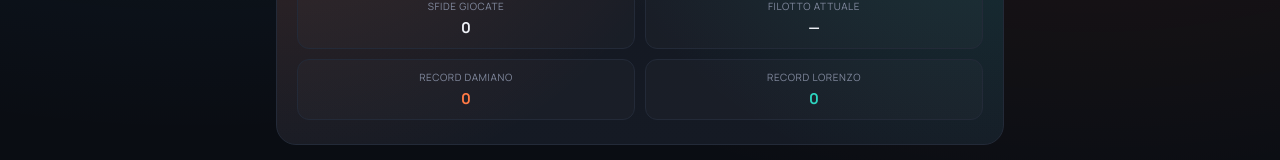
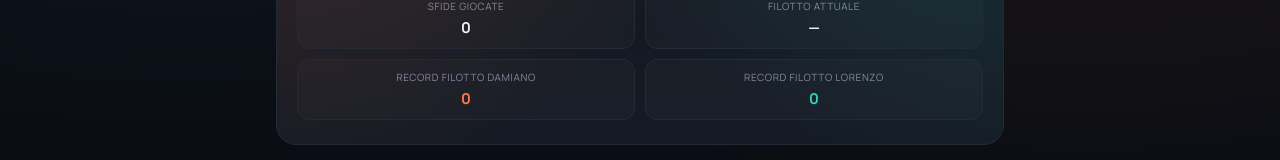
Before and after one commit to diovenitti-maker/Dam-Lor, a React (Vite) app: page / in a window 1280 px wide. Shown: the part 285-445 px from the top of the page. Built offline with nearby package versions, Linux system fonts and the light colour scheme; no server answers; the database is empty.

Commit message:
Versione 5

```diff
--- a/src/components/Scoreboard.jsx
+++ b/src/components/Scoreboard.jsx
@@ -41,11 +41,11 @@ export default function Scoreboard({ challenges, dam, lor }) {
           </span>
         </div>
         <div className="chip">
-          <span className="chip-label">Record Damiano</span>
+          <span className="chip-label">Record filotto Damiano</span>
           <span className="chip-value text-dam">{record.Damiano}</span>
         </div>
         <div className="chip">
-          <span className="chip-label">Record Lorenzo</span>
+          <span className="chip-label">Record filotto Lorenzo</span>
           <span className="chip-value text-lor">{record.Lorenzo}</span>
         </div>
       </div>
```
